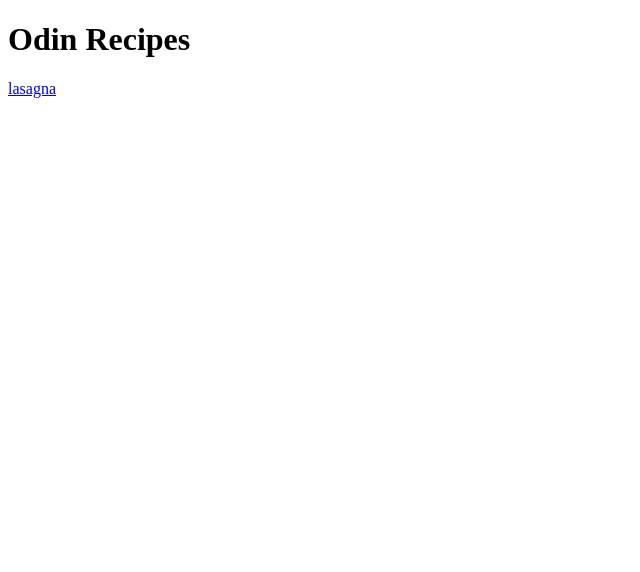
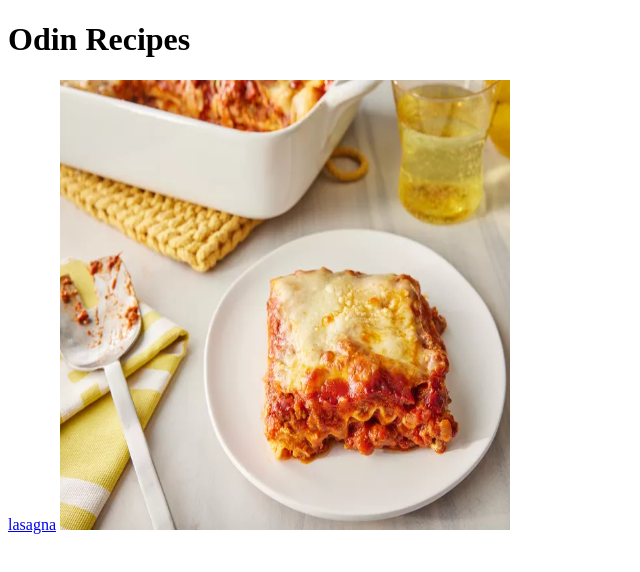
Before and after one commit to bearadley/odin_recipes, a plain HTML site: page index.html in a window 1280 px wide. Shown: the whole page, without its empty margins (0-640 px from the left). Drawn offline with Linux system fonts and the light colour scheme.

Commit message:
Add lasagna image

```diff
--- a/index.html
+++ b/index.html
@@ -8,5 +8,7 @@
     <body>
         <h1>Odin Recipes</h1>
         <a href="recipes/lasagna.html">lasagna</a>
+
+        <img src="./images/best-lasagna.jpg" alt="This is an image of lasagna" width="450" height="450">
     </body>
 </html>
```
Also changed, not shown: images/best-lasagna.jpg (added).
